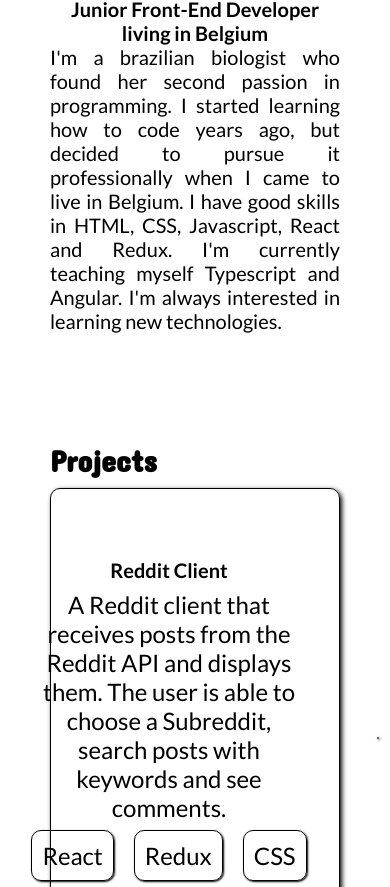
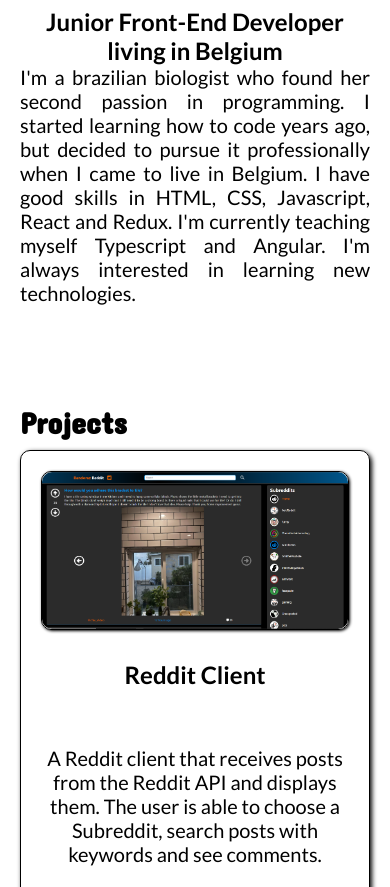
Before and after one commit to Randoraz/personal-portfolio, an Angular app: page / in a window 390 px wide. Shown: the part 1113-2000 px from the top of the page. Built offline with nearby package versions, Linux system fonts and the light colour scheme.

Commit message:
Add responsive CSS

```diff
--- a/src/app/app.component.css
+++ b/src/app/app.component.css
@@ -72,3 +72,21 @@
         height: auto;
     }
 }
+
+@media only screen and (max-width: 510px) {
+    #hero-section, #about-section, #projects-section, #contact-section {
+        width: 100%;
+        padding: 2rem;
+    }
+
+    .my-name {
+        display: none;
+    }
+
+    nav {
+        margin: 0;
+        width: 100%;
+        justify-content: space-around;
+        gap: 0;
+    }
+}
--- a/src/app/contact/contact.component.css
+++ b/src/app/contact/contact.component.css
@@ -9,3 +9,10 @@
 .contact-content > a {
     font-size: 5rem;
 }
+
+@media only screen and (max-width: 510px) {
+    .contact-content {
+        width: 100%;
+        padding: 0;
+    }
+}
--- a/src/app/projects/projects.component.css
+++ b/src/app/projects/projects.component.css
@@ -7,6 +7,7 @@
     justify-content: center;
     margin: auto;
     margin-bottom: 5rem;
+    padding: 3rem;
     width: 100%;
     height: 50rem;
     gap: 5rem;
@@ -66,3 +67,49 @@
     width: 100%;
     border-radius: 10px;
 }
+
+@media only screen and (max-width: 768px) {
+    .project {
+        flex-direction: column-reverse;
+        height: fit-content;
+        gap: 3rem;
+    }
+
+    .project-info {
+        width: 30rem;
+    }
+
+    .project-info .description {
+        font-size: 2rem;
+    }
+
+    figure {
+        width: 30rem;
+    }
+}
+
+@media only screen and (max-width: 510px) {
+    .project {
+        flex-direction: column-reverse;
+        height: fit-content;
+        padding: 2rem;
+        gap: 3rem;
+    }
+
+    .project-info {
+        width: 100%;
+        padding: 0;
+    }
+
+    .project-info .description {
+        font-size: 2rem;
+    }
+
+    .project-techs {
+        flex-wrap: wrap;
+    }
+
+    figure {
+        width: 100%;
+    }
+}
--- a/src/styles.css
+++ b/src/styles.css
@@ -50,7 +50,7 @@
     }
 
     h3 {
-        font-size: 2rem;
+        font-size: 2.4rem;
     }
 
     p, a {
```
Also changed, not shown: 5 other files (tests, documents, lock files or other folders).
